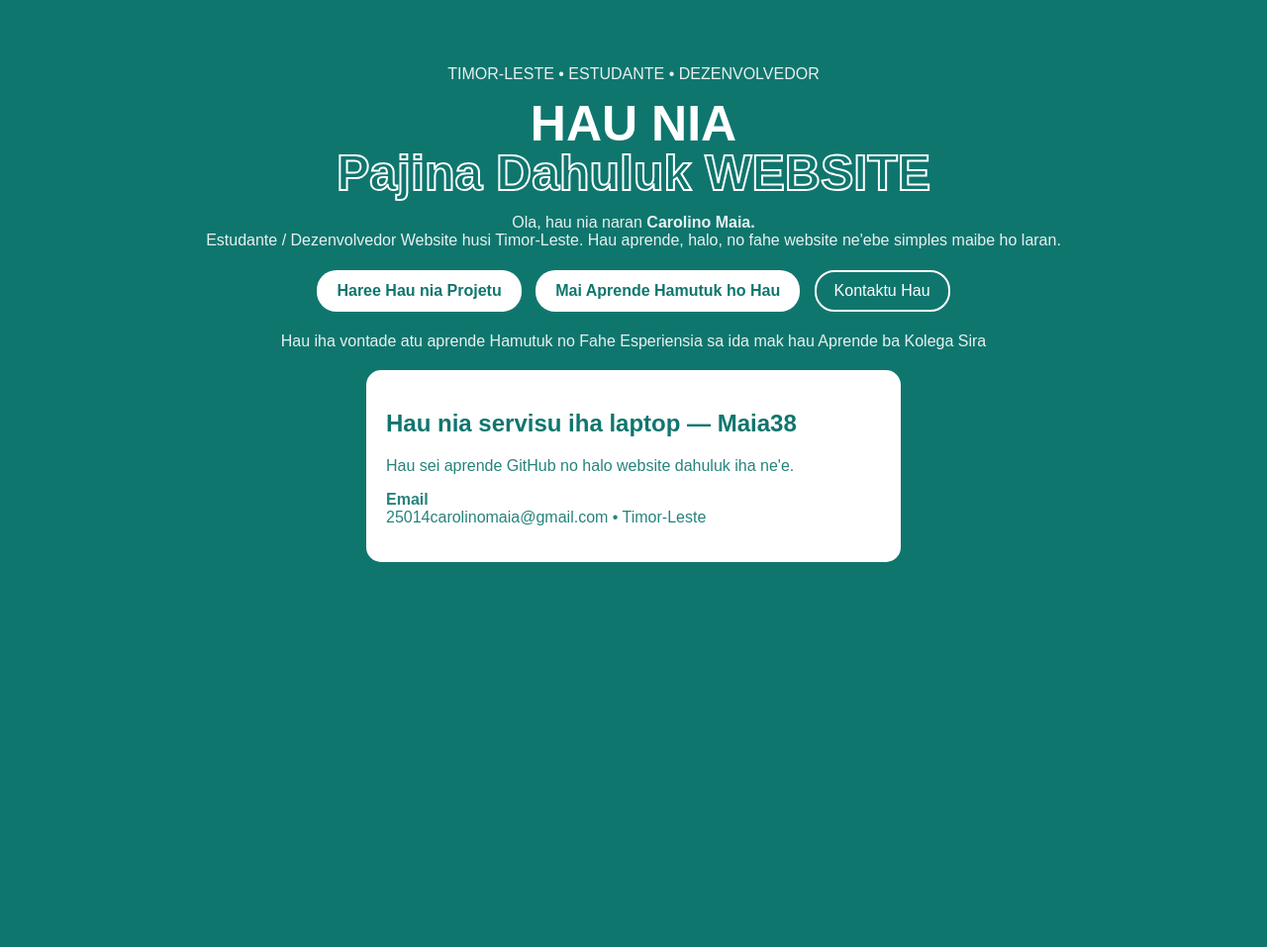
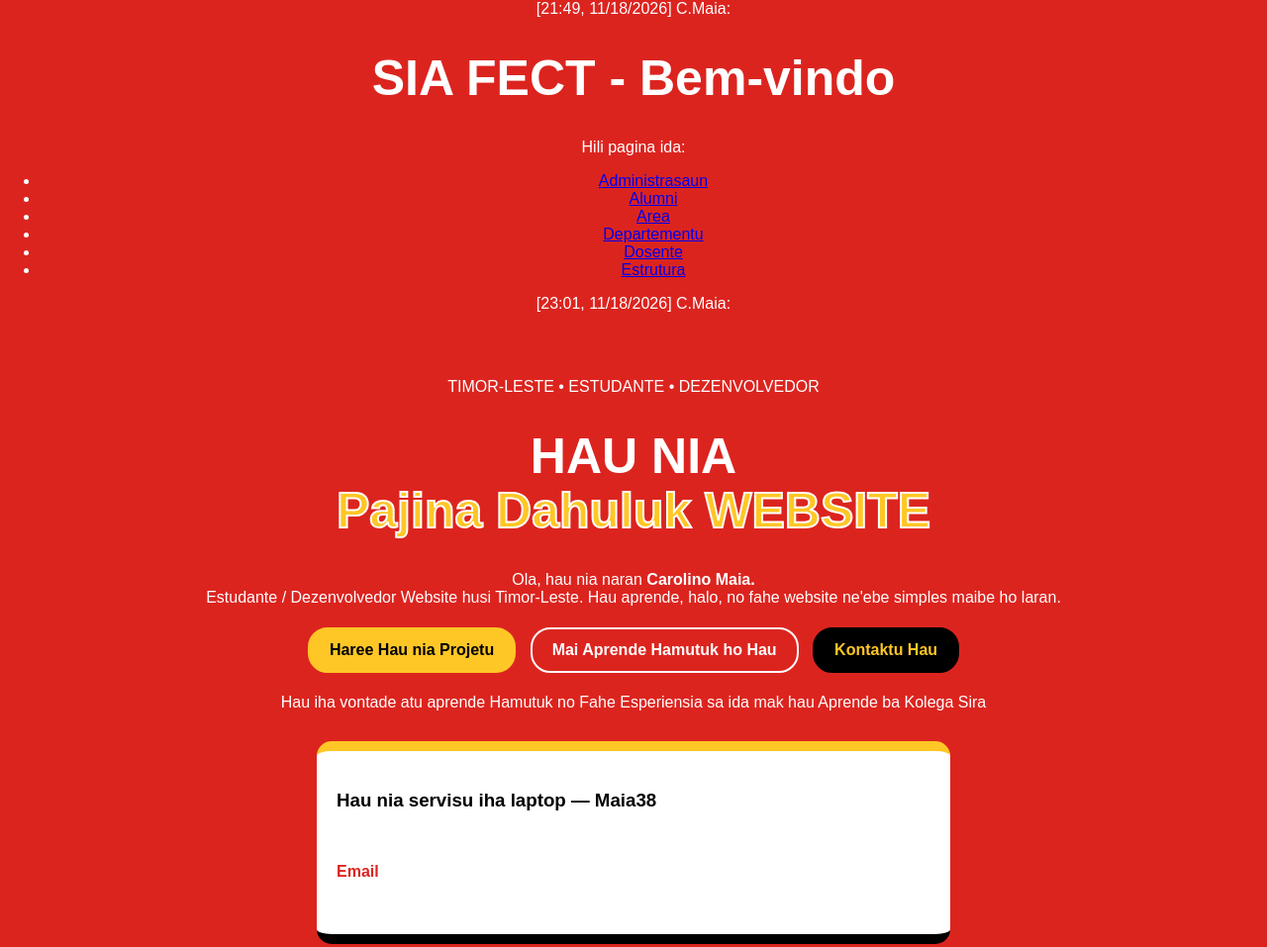
Before and after one commit to 25014carolinomaia-ops/Website, a plain HTML site: page index.html in a window 1280 px wide. Shown: the whole page at 99% size. Before the commit the page ends 800 px from the top, so only its background shows below. Drawn offline with Linux system fonts and the light colour scheme.

Commit message:
Update index.html

```diff
--- a/index.html
+++ b/index.html
@@ -1,30 +1,52 @@
-<!DOCTYPE html>
+[21:49, 11/18/2026] C.Maia: <!DOCTYPE html>
+<html>
+<head>
+<title>SIA FECT</title>
+</head>
+<body>
+<h1>SIA FECT - Bem-vindo</h1>
+<p>Hili pagina ida:</p>
+<ul>
+<li><a href="Administrasaun.html">Administrasaun</a></li>
+<li><a href="Alumni.html">Alumni</a></li>
+<li><a href="area.html">Area</a></li>
+<li><a href="departementu.html">Departementu</a></li>
+<li><a href="dosente.html">Dosente</a></li>
+<li><a href="estrutura.html">Estrutura</a></li>
+</ul>
+</body>
+</html>
+[23:01, 11/18/2026] C.Maia: <!DOCTYPE html>
 <html>
 <head>
 <title>Hau Nia Website - Carolino Maia</title>
 <style>
-body{margin:0;font-family:Arial;background:#0f766e;color:white;text-align:center}
+body{margin:0;font-family:arial;background:#DC241F;color:white;text-align:center}
 .box{padding:50px 20px}
-h1{font-size:50px;margin:0;line-height:1}
-h1 span{color:transparent;-webkit-text-stroke:2px white}
-p{opacity:0.9}
-.btn{background:white;color:#0f766e;padding:12px 20px;border-radius:20px;text-decoration:none;font-weight:bold;display:inline-block;margin:5px}
-.btn2{border:2px solid white;color:white;padding:10px 18px;border-radius:20px;text-decoration:none;display:inline-block;margin:5px}
-.card{background:white;color:#0f766e;padding:20px;border-radius:15px;margin:20px auto;max-width:500px;text-align:left}
-img{width:100%;border-radius:10px}
+h1{font-size:50px;line-height:1.1}
+h1 span{color:#FFC726;-webkit-text-stroke:2px white}
+p{color:white}
+.btn{background:#FFC726;color:black;border:2px solid #FFC726;padding:12px 20px;border-radius:20px;text-decoration:none;font-weight:bold;display:inline-block;margin:5px}
+.btn2{background:transparent;color:white;border:2px solid white;padding:12px 20px;border-radius:20px;text-decoration:none;font-weight:bold;display:inline-block;margin:5px}
+.btn3{background:black;color:#FFC726;border:2px solid black;padding:12px 20px;border-radius:20px;text-decoration:none;font-weight:bold;display:inline-block;margin:5px}
+.card{background:white;color:black;max-width:600px;margin:30px auto;padding:20px;border-radius:15px;text-align:left;border-top:10px solid #FFC726;border-bottom:10px solid black}
+.card b{color:#DC241F}
 </style>
 </head>
 <body>
 <div class="box">
 <p>TIMOR-LESTE • ESTUDANTE • DEZENVOLVEDOR</p>
-<h1>HAU NIA<br><span> Pajina Dahuluk WEBSITE</span></h1>
+<h1>HAU NIA<br><span>Pajina Dahuluk WEBSITE</span></h1>
 <p>Ola, hau nia naran <b>Carolino Maia.</b><br>Estudante / Dezenvolvedor Website husi Timor-Leste. Hau aprende, halo, no fahe website ne'ebe simples maibe ho laran.</p>
+
 <a class="btn" href="#">Haree Hau nia Projetu</a>
-<a class="btn" href="#">Mai Aprende Hamutuk ho Hau</a>
-<a class="btn2" href="#">Kontaktu Hau</a>
-<p>Hau iha vontade atu aprende Hamutuk no Fahe Esperiensia sa ida mak hau Aprende ba Kolega Sira </p>
+<a class="btn2" href="#">Mai Aprende Hamutuk ho Hau</a>
+<a class="btn3" href="#">Kontaktu Hau</a>
+
+<p>Hau iha vontade atu aprende Hamutuk no Fahe Esperiensia sa ida mak hau Aprende ba Kolega Sira</p>
+
 <div class="card">
-<h2>Hau nia servisu iha laptop — Maia38</h2>
+<h3>Hau nia servisu iha laptop — Maia38</h3>
 <p>Hau sei aprende GitHub no halo website dahuluk iha ne'e.</p>
 <p><b>Email</b><br>25014carolinomaia@gmail.com • Timor-Leste</p>
 </div>
```
